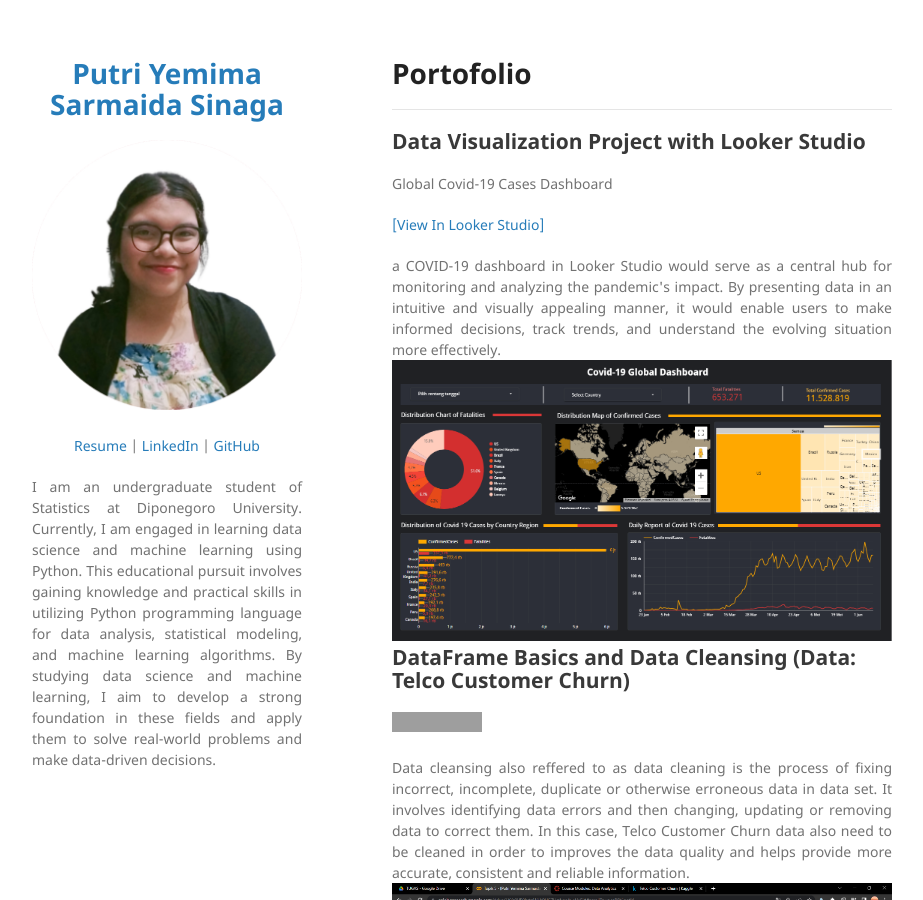
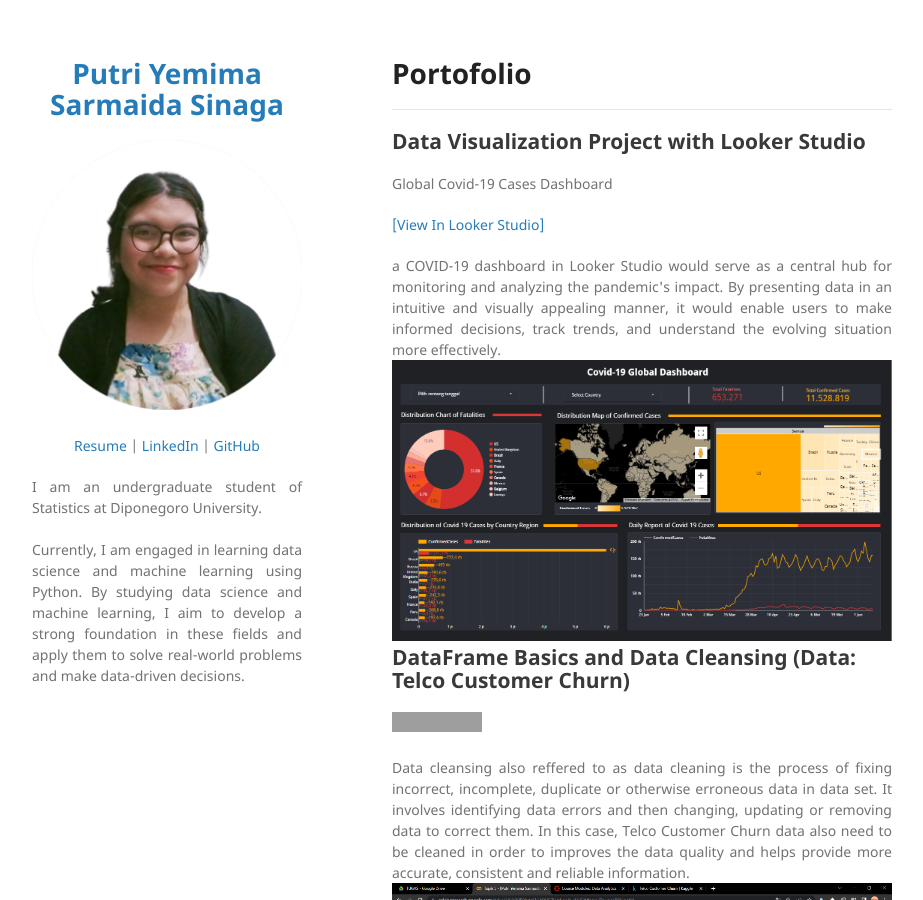
Before and after one commit to pyemimaa/portofolio, a Jekyll site: the page built from index.md, in a window 1280 px wide and 900 px high. Shown: the whole window, without its empty margins (178-1101 px from the left). Built offline with Jekyll 4.4.1, drawn with Linux system fonts in a browser that asks for light colours; our own code applies the rules of GitHub Pages for plain Markdown files; grey boxes are pictures that could not be loaded.

Commit message:
_config.yml

```diff
--- a/_config.yml
+++ b/_config.yml
@@ -10,8 +10,9 @@ description:
   </p>
 
   <p align="justify">
- I am an undergraduate student of Statistics at Diponegoro University. Currently, I am engaged in learning data science and machine learning using Python. This educational pursuit involves gaining knowledge and practical skills in utilizing Python programming language for data analysis, statistical modeling, and machine learning algorithms. By studying data science and machine learning, I aim to develop a strong foundation in these fields and apply them to solve real-world problems and make data-driven decisions.
+ I am an undergraduate student of Statistics at Diponegoro University.
   <br><br>
+ Currently, I am engaged in learning data science and machine learning using Python. By studying data science and machine learning, I aim to develop a strong foundation in these fields and apply them to solve real-world problems and make data-driven decisions.
   </p>
 
 theme: jekyll-theme-minimal
```
